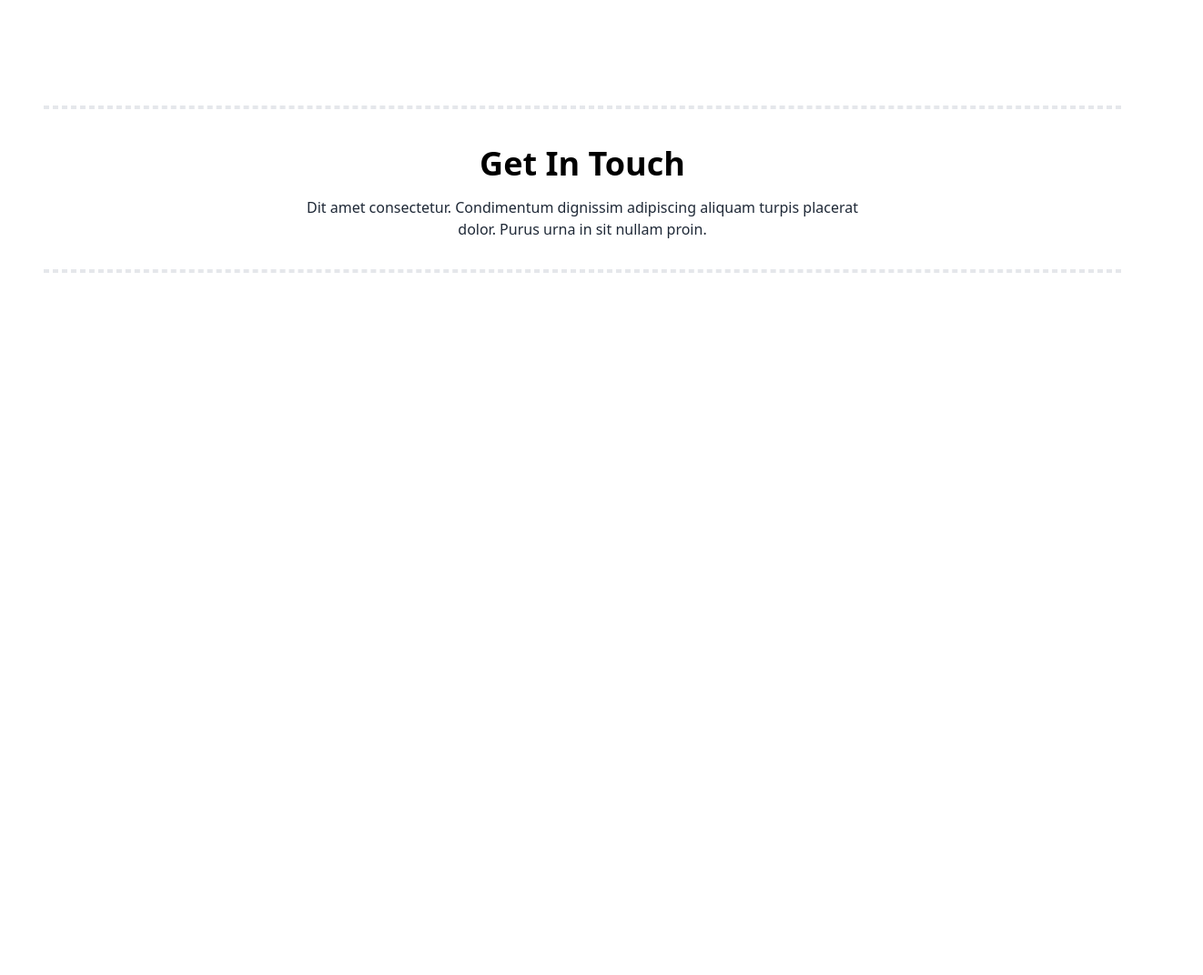
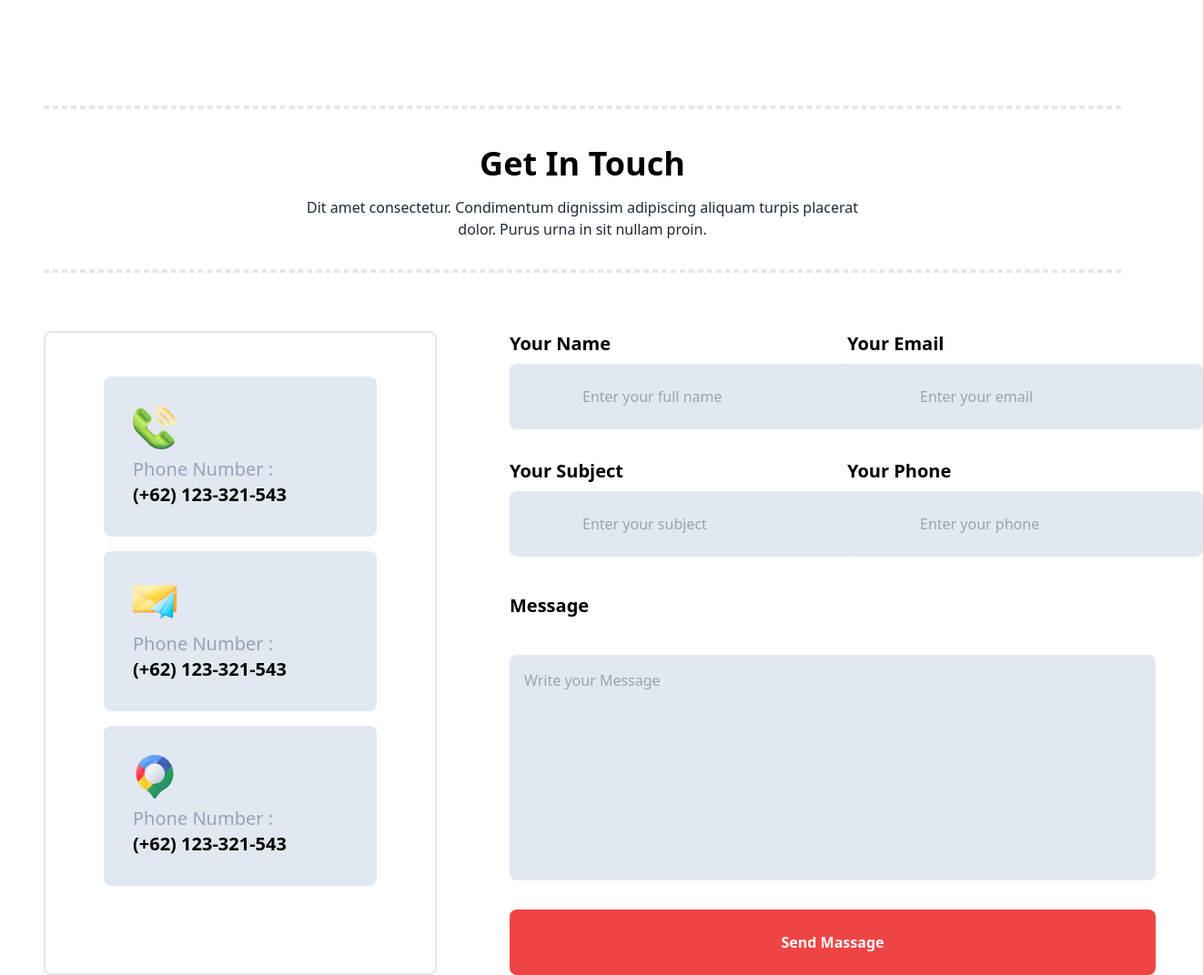
Before and after one commit to AvijitRoy111/Assignment-3-Hockeys, a plain HTML site: page index.html in a window 1280 px wide. Shown: the part 4836-5908 px from the top of the page at 91% size, 1322 px wide, since content can reach past the window. Before the commit the page ends 5136 px from the top, so only its background shows below. Drawn offline with nearby package versions, Linux system fonts and the light colour scheme.

Commit message:
added the information section

```diff
--- a/index.html
+++ b/index.html
@@ -644,7 +644,7 @@
 
           <!-- Get in teach section -->
 
-          <section>
+          <section class="container mx-auto">
 
             <hr class="border-dashed border-2 mt-40 ml-4 mr-2 lg:ml-12 lg:mr-12">
 
@@ -657,6 +657,67 @@
 
 
 
+          <div class="flex  flex-col lg:flex-row gap-20 ml-0 mr-0 lg:ml-12 lg:mr-12">
+
+            <div class="border-2 rounded-lg py-12 px-16 mt-16 flex  flex-col gap-4 ">
+                <div class="bg-slate-200  rounded-lg py-8 px-8 w-[300px]" >
+                  <img src="Images/Group 1171275317.png" alt="">
+                  <h3 class="text-slate-400 font-blod text-xl mt-2 ">Phone Number : </h3>
+                  <p class="text-black font-semibold text-xl">(+62) 123-321-543</p>
+                </div>
+
+                <div class="bg-slate-200  rounded-lg  py-8 px-8 w-[300px]" >
+                  <img src="Images/Group 1171275318.png" alt="">
+                  <h3 class="text-slate-400 font-blod text-xl mt-2 ">Phone Number : </h3>
+                  <p class="text-black font-semibold text-xl">(+62) 123-321-543</p>
+                </div>
+
+                <div class="bg-slate-200  rounded-lg  py-8 px-8 w-[300px]" >
+                  <img src="Images/Group 1171275321.png" alt="">
+                  <h3 class="text-slate-400 font-blod text-xl mt-2 ">Phone Number : </h3>
+                  <p class="text-black font-semibold text-xl">(+62) 123-321-543</p>
+                </div>
+
+            </div>
+
+            <div class="mt-16 ">
+
+              <div class="grid grid-rows-1 lg:grid-cols-2 gap-8">
+                <div>
+                  <h2 class="text-black font-semibold text-xl mb-2">Your Name</h2>
+                  <input class="bg-slate-200  border-none rounded-lg  py-6 px-20" type="text" placeholder="Enter your full name">
+                </div>
+
+                <div>
+                  <h2 class="text-black font-semibold text-xl mb-2">Your Email</h2>
+                  <input class="bg-slate-200 rounded-lg border-none py-6 px-20" type="Email" placeholder="Enter your email">
+                </div>
+
+                <div>
+                  <h2 class="text-black font-semibold text-xl mb-2">Your Subject</h2>
+                  <input class="bg-slate-200 rounded-lg border-none py-6 px-20" type="text" placeholder="Enter your subject">
+                </div>
+
+                <div>
+                  <h2 class="text-black font-semibold text-xl mb-2">Your Phone</h2>
+                  <input class="bg-slate-200 rounded-lg border-none py-6 px-20" type="number" placeholder="Enter your phone">
+                </div>
+
+                <div class="col-span-2">
+                  <h2 class="text-black font-semibold text-xl mb-2 mt-2 ml-4 lg:ml-0" >Message</h2>
+                <input class="bg-slate-200 rounded-lg border-none pt-4 pb-52 pl-4 ml-4 lg:ml-0 mt-8 w-[450px] lg:w-[710px]" type="text" placeholder="Write your Message">
+                </div>
+
+              </div>
+
+              <button class="text-white font-bold bg-red-500 py-6 rounded-lg ml-4 lg:ml-0 mt-8 w-[450px] lg:w-[710px]">Send Massage</button>
+
+            </div>
+
+
+          </div>
+
+
           </section>
 
 
```
